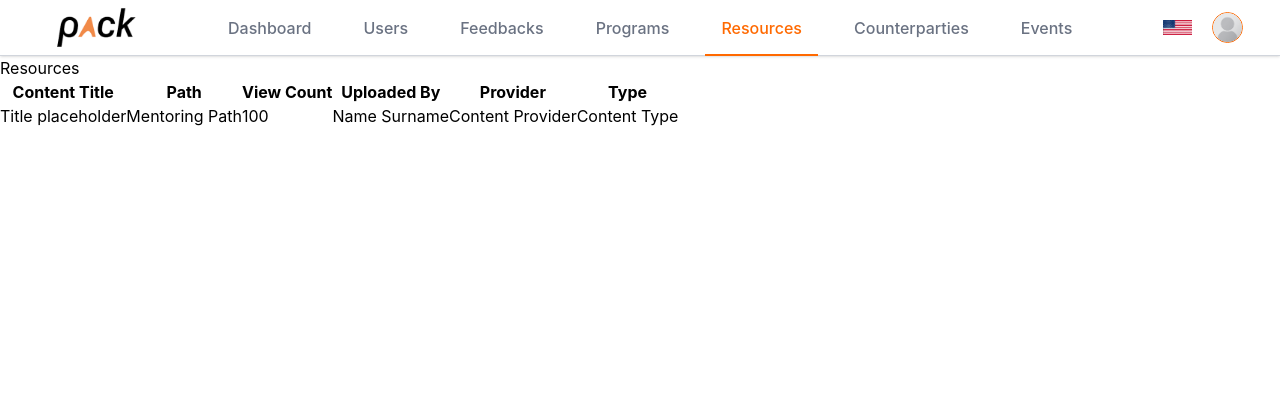
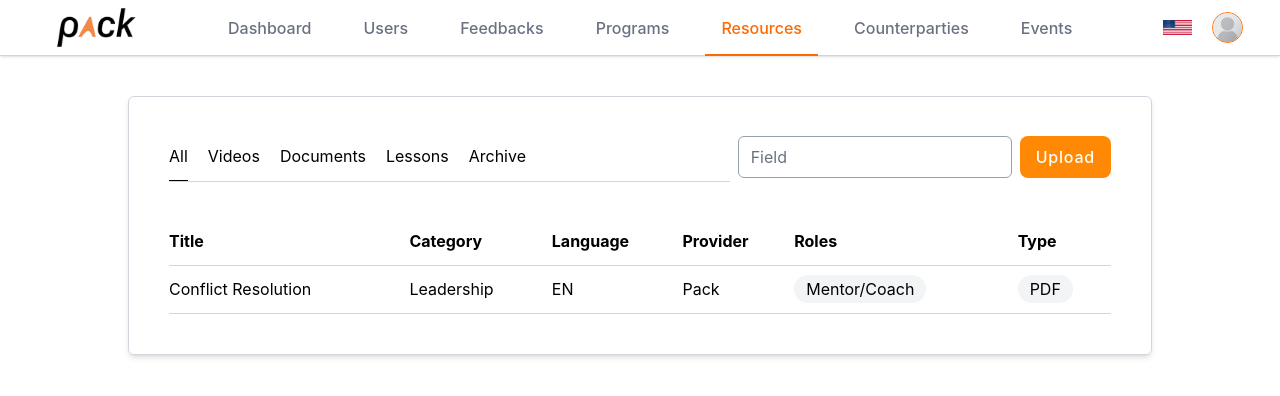
Before and after one commit to vinc86/pack-challenge, a SvelteKit app: page /resources in a window 1280 px wide. Shown: the top 396 px of the page. Built offline with nearby package versions, Linux system fonts and the light colour scheme.

Commit message:
feat(resources): add resources table and navigation controls

```diff
--- /dev/null
+++ b/src/lib/components/ResourcesTable/ResourcesTable.svelte
@@ -0,0 +1,29 @@
+<script>
+	import TableNav from './TableNav.svelte';
+</script>
+
+<div class="mx-auto mt-10 h-fit w-4/5 rounded-md border border-gray-300 p-10 shadow-md">
+	<TableNav />
+	<table class="mt-10 w-full table-auto border-collapse">
+		<thead class="border-b border-b-gray-300">
+			<tr class="h-12">
+				<th class="text-left">Title</th>
+				<th class="text-left">Category</th>
+				<th class="text-left">Language</th>
+				<th class="text-left">Provider</th>
+				<th class="text-left">Roles</th>
+				<th class="text-left">Type</th>
+			</tr>
+		</thead>
+		<tbody>
+			<tr class="h-12 border-b border-b-gray-300">
+				<td>Conflict Resolution</td>
+				<td>Leadership</td>
+				<td>EN</td>
+				<td>Pack</td>
+				<td><span class="rounded-full bg-gray-100 px-3 py-1">Mentor/Coach</span></td>
+				<td><span class="rounded-full bg-gray-100 px-3 py-1">PDF</span></td>
+			</tr>
+		</tbody>
+	</table>
+</div>
--- /dev/null
+++ b/src/lib/components/ResourcesTable/TableNav.svelte
@@ -0,0 +1,17 @@
+<nav class="flex h-10 w-full items-center justify-between">
+	<div class="mr-2 w-full border-b border-b-gray-300">
+		<ul class="flex gap-5">
+			<li class="border-b py-3"><button class="cursor-pointer">All</button></li>
+			<li class="py-3"><button class="cursor-pointer">Videos</button></li>
+			<li class="py-3"><button class="cursor-pointer">Documents</button></li>
+			<li class="py-3"><button class="cursor-pointer">Lessons</button></li>
+			<li class="py-3"><button class="cursor-pointer">Archive</button></li>
+		</ul>
+	</div>
+	<div class="flex gap-2">
+		<input type="text" placeholder="Field" class="rounded-md border-gray-400" />
+		<button class="rounded-lg bg-orange-400 px-4 py-2 font-medium tracking-wider text-white"
+			>Upload</button
+		>
+	</div>
+</nav>
--- a/src/routes/+layout.svelte
+++ b/src/routes/+layout.svelte
@@ -2,7 +2,7 @@
 	import './layout.css';
 	import favicon from '#lib/assets/favicon.svg';
 	import type { LayoutProps } from './$types';
-	import Nav from '#lib/components/nav/Nav.svelte';
+	import Nav from '#lib/components/Nav/Nav.svelte';
 
 	let { children }: LayoutProps = $props();
 </script>
@@ -11,5 +11,7 @@
 	<link rel="icon" href={favicon} />
 </svelte:head>
 
-<Nav />
-{@render children()}
+<div class="h-screen">
+	<Nav />
+	{@render children()}
+</div>
--- a/src/routes/resources/+page.svelte
+++ b/src/routes/resources/+page.svelte
@@ -1,25 +1,7 @@
-<section>
-	<h1>Resources</h1>
-	<table>
-		<thead>
-			<tr>
-				<th>Content Title</th>
-				<th>Path</th>
-				<th>View Count</th>
-				<th>Uploaded By</th>
-				<th>Provider</th>
-				<th>Type</th>
-			</tr>
-		</thead>
-		<tbody>
-			<tr>
-				<td>Title placeholder</td>
-				<td>Mentoring Path</td>
-				<td>100</td>
-				<td>Name Surname</td>
-				<td>Content Provider</td>
-				<td>Content Type</td>
-			</tr>
-		</tbody>
-	</table>
+<script>
+	import ResourceTable from '#lib/components/ResourcesTable/ResourcesTable.svelte';
+</script>
+
+<section class="flex h-full">
+	<ResourceTable />
 </section>
```
